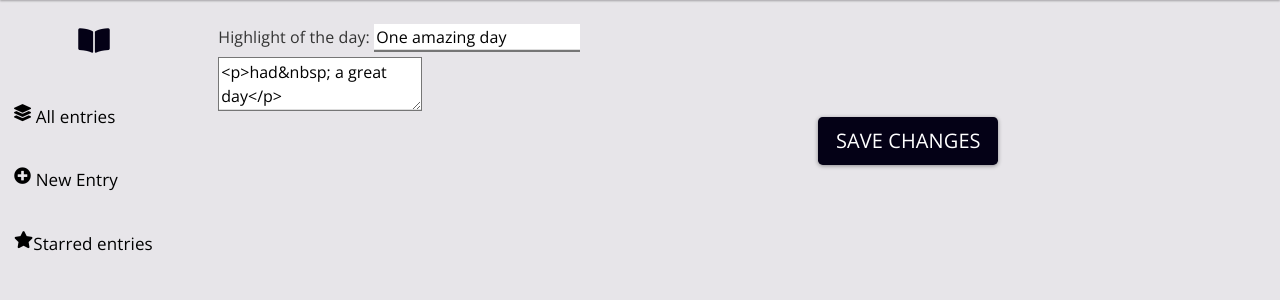
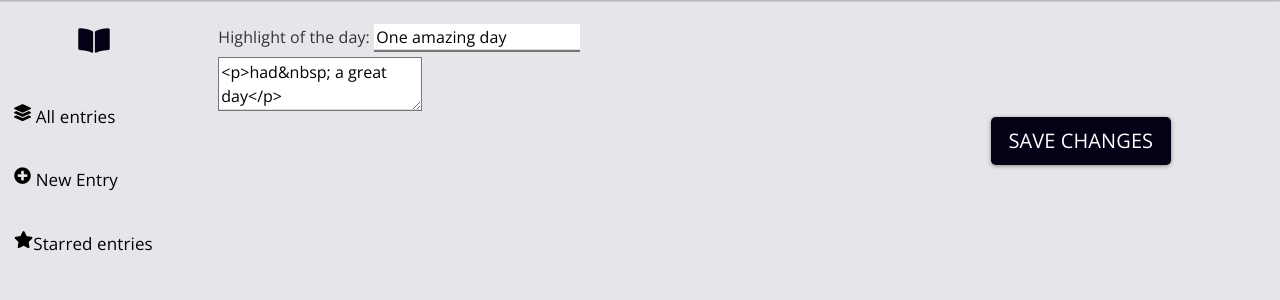
Before and after one commit to srivallisb/WriteMyDiary, a Django app: page /edit/31/ in a window 1280 px wide. Shown: the part 76-376 px from the top of the page. Run offline with Django 3.2, Linux system fonts and the light colour scheme; data comes from the database, SQL or seed files in the repository; both versions use the stored data as it was after the commit; some libraries are stand-ins or nearby versions.

Commit message:
editpost changes

```diff
--- a/diary/templates/edit_diary.html
+++ b/diary/templates/edit_diary.html
@@ -85,12 +85,14 @@
 
           <form action="/edit/{{editdiary.id}}/" method="POST">
             {% csrf_token %}
+
               <label for="highlight">Highlight of the day:</label>
               <input type="text" name="highlight" id="highlight" value="{{editdiary.highlight}}" style="border-top: none;border-left: none;border-right: none; size: 100px;">
               <br>
-            <textarea name="diarycontent"  id ="summernote" style="position: relative;">{{editdiary.diarycontent}}</textarea>
+            <textarea name="diarycontent"  id ="summernote" >{{editdiary.diarycontent}}</textarea>
             <br>
-            <input type="submit" class="btn btn-lg" value="Save Changes" style="width:180px; background-color:#040116;color: white; margin-left: 600px;">
+            <input type="submit" class="btn btn-lg" value="Save Changes" style="width:180px; background-color:#040116;color: white; float: right;">
+
 
           </form>
 
```
Also changed, not shown: db.sqlite3.
